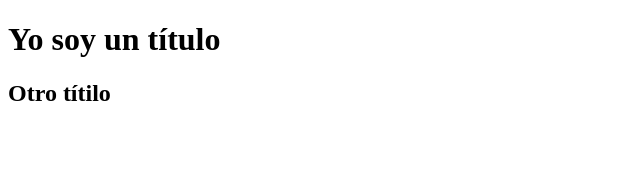
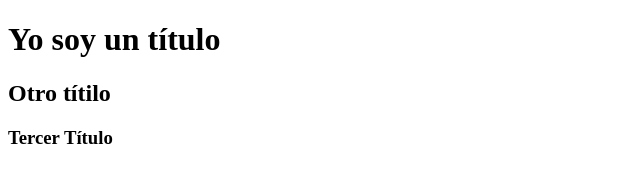
Before and after one commit to ariel-omesias/Proyectos, a plain HTML site: page index.html in a window 1280 px wide. Shown: the whole page, without its empty margins (0-640 px from the left). Drawn offline with Linux system fonts and the light colour scheme.

Commit message:
Agregamos una etiqueta h3

```diff
--- a/index.html
+++ b/index.html
@@ -10,6 +10,7 @@
 
     <h1>Yo soy un título</h1>
     <h2>Otro títilo</h2>
+    <h3>Tercer Título</h3>
 
 </body>
 </html>
```
